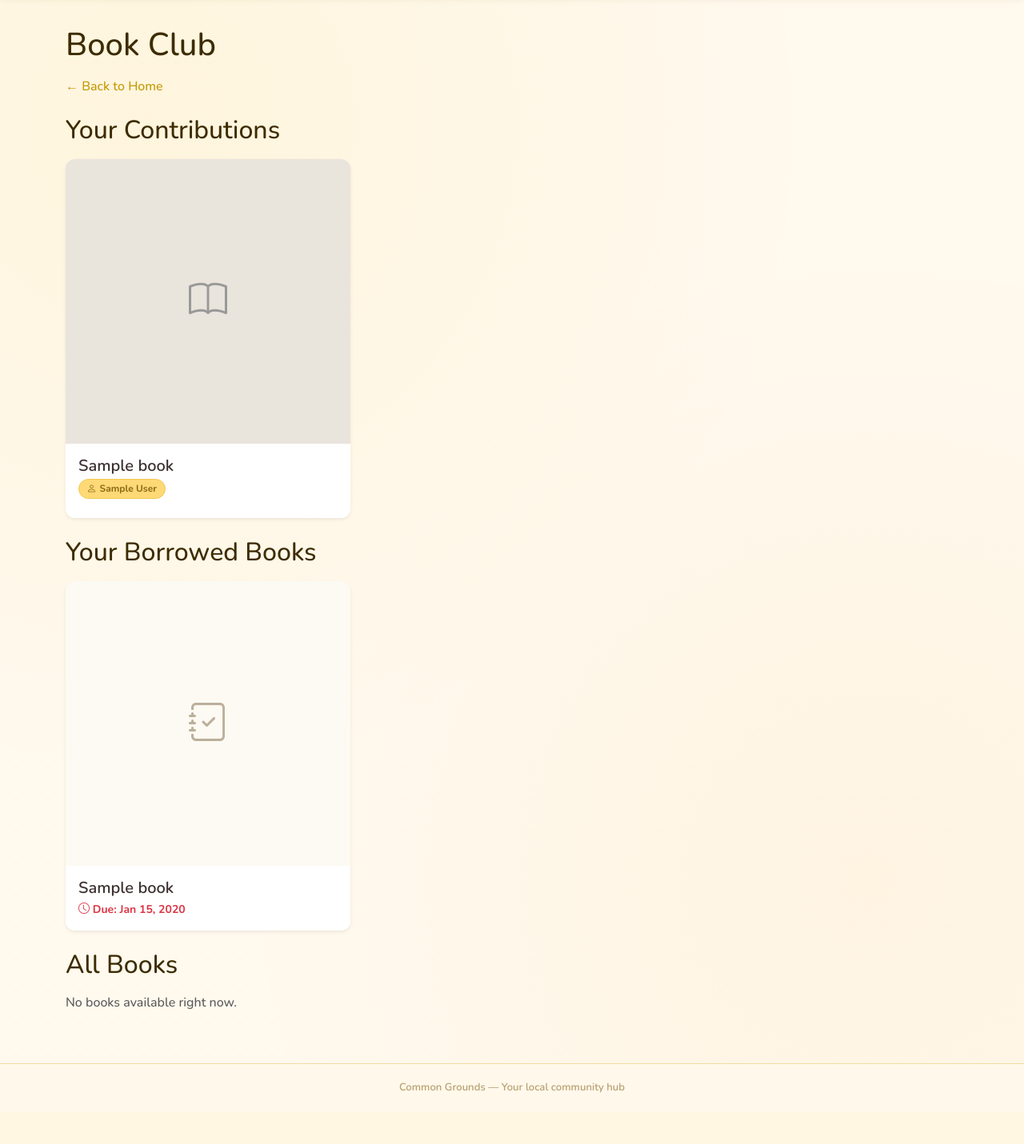
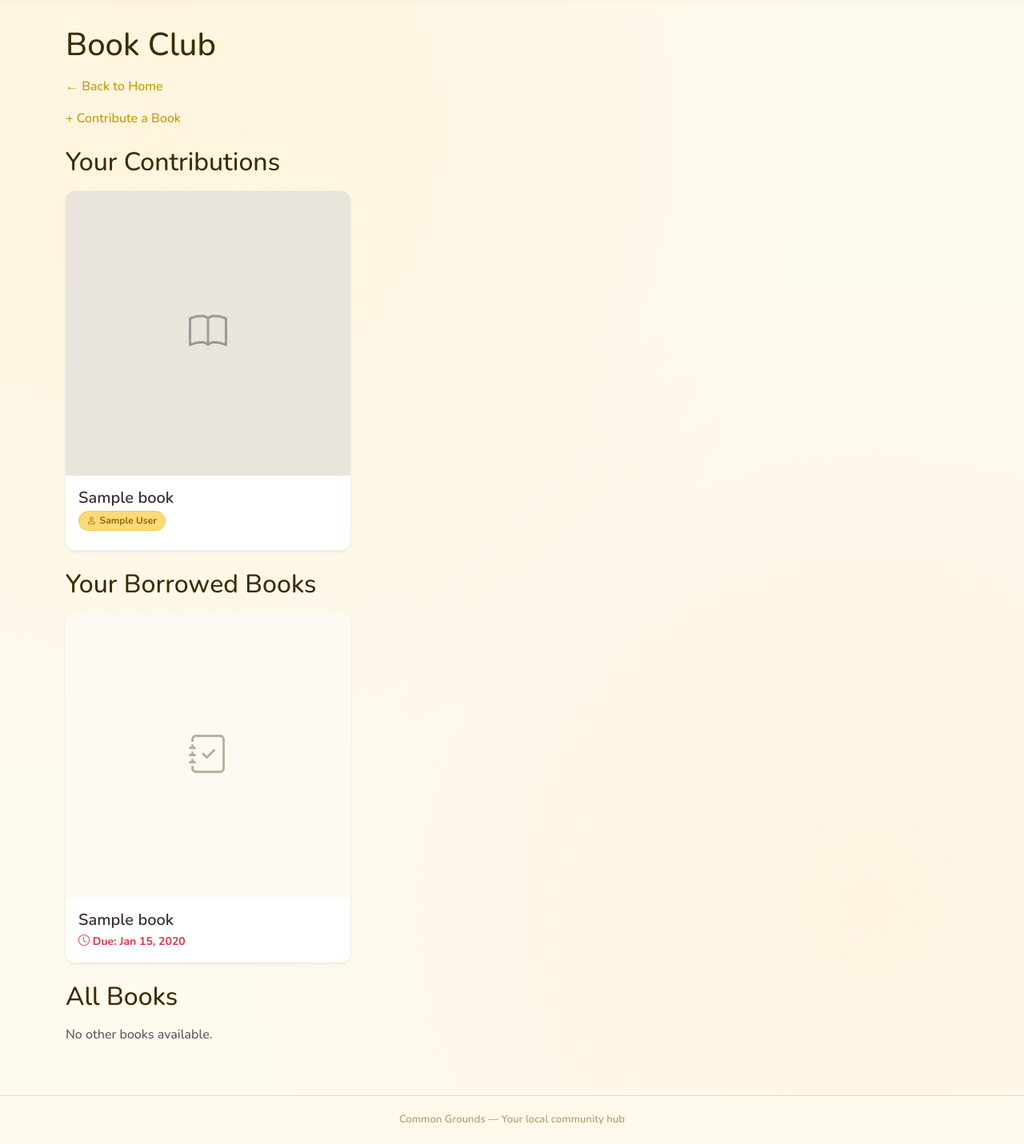
Before and after one commit to michellegillaineguzman/commongrounds-draft-5, a Django app: page /bookclub/books/ in a window 1280 px wide. Shown: the part 60-1491 px from the top of the page at 80% size. Before the commit the page ends 1427 px from the top, so only its background shows below. Run offline with Django 5.2, Linux system fonts and the light colour scheme; a user stored in the database is signed in; tables that the repository leaves empty hold one stand-in row (values such as "Sample post").

Commit message:
fix book_detail

```diff
--- a/bookclub/templates/bookclub/book_list.html
+++ b/bookclub/templates/bookclub/book_list.html
@@ -7,13 +7,12 @@
     <a href="{% url 'home' %}" class="cg-soft">← Back to Home</a>
 
     <div class="mt-3 mb-4">
-        {% if user.is_authenticated and user.profile.role == 'Book Contributor' %}
+        {% if user.is_authenticated and user.profile.is_book_contributor %}
             <a href="{% url 'bookclub:book_create' %}" class="cg-cta">+ Contribute a Book</a>
         {% endif %}
     </div>
 
     {% if user.is_authenticated %}
-
         {% if contributed %}
             <h2 class="mt-4 mb-3">Your Contributions</h2>
             <div class="row row-cols-1 row-cols-md-3 g-4 mb-4">
@@ -57,7 +56,6 @@
                 {% endfor %}
             </div>
         {% endif %}
-
     {% endif %}
 
     <h2 class="mt-4 mb-3">All Books</h2>
@@ -82,7 +80,7 @@
             {% endfor %}
         </div>
     {% else %}
-        <p class="text-muted">No books available right now.</p>
+        <p class="text-muted">No other books available.</p>
     {% endif %}
 
 </div>
```
